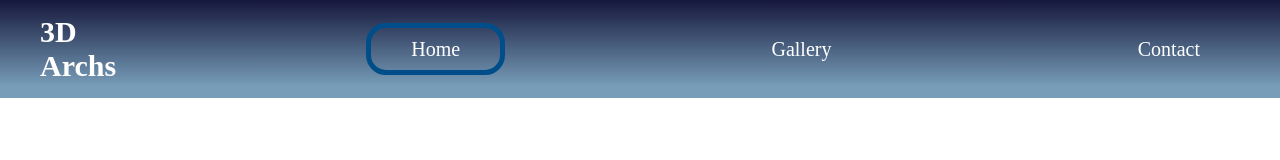
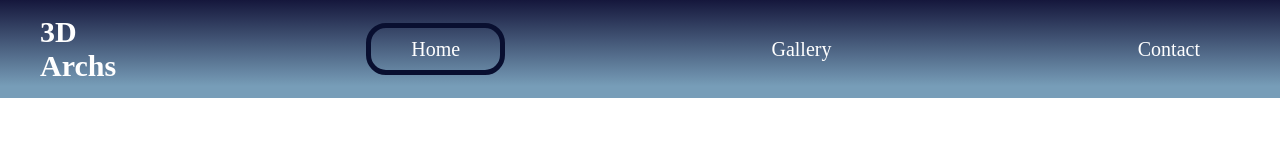
Before and after one commit to Maggiove13/Service-App, a plain HTML site: page components/header.html in a window 1280 px wide. In both pictures the pointer is over the link "Home". Drawn offline with Linux system fonts and the light colour scheme.

Commit message:
Change the color of the hover

```diff
--- a/public/css/header.css
+++ b/public/css/header.css
@@ -54,7 +54,7 @@
 
 
 .nav-links a:hover {
-    border: solid 5px #004e89;/* Efecto de hover */
+    border: solid 5px #090f30;/* Efecto de hover */
     border-radius: 20px; /* Bordes redondeados en el hover */
 }
 
```
